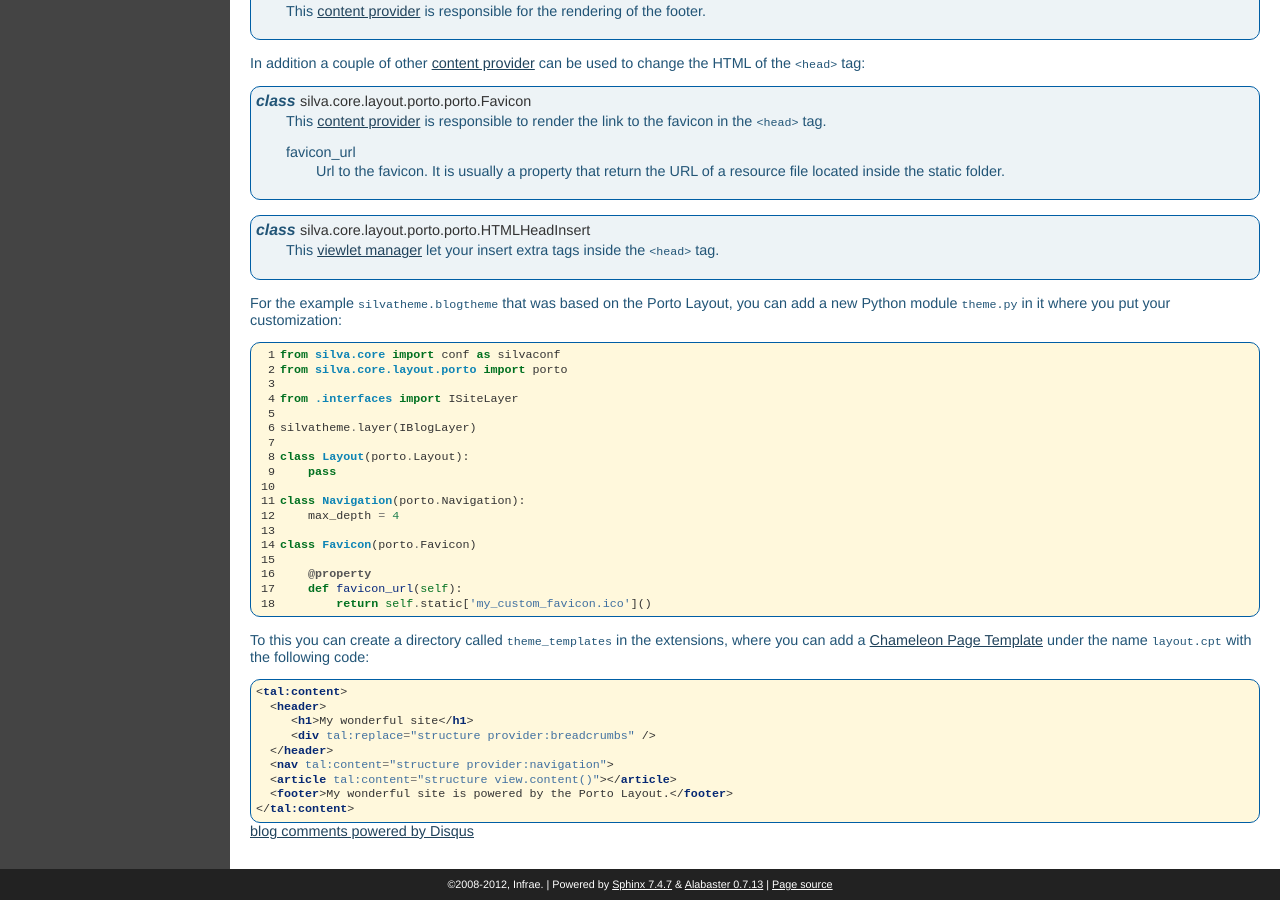
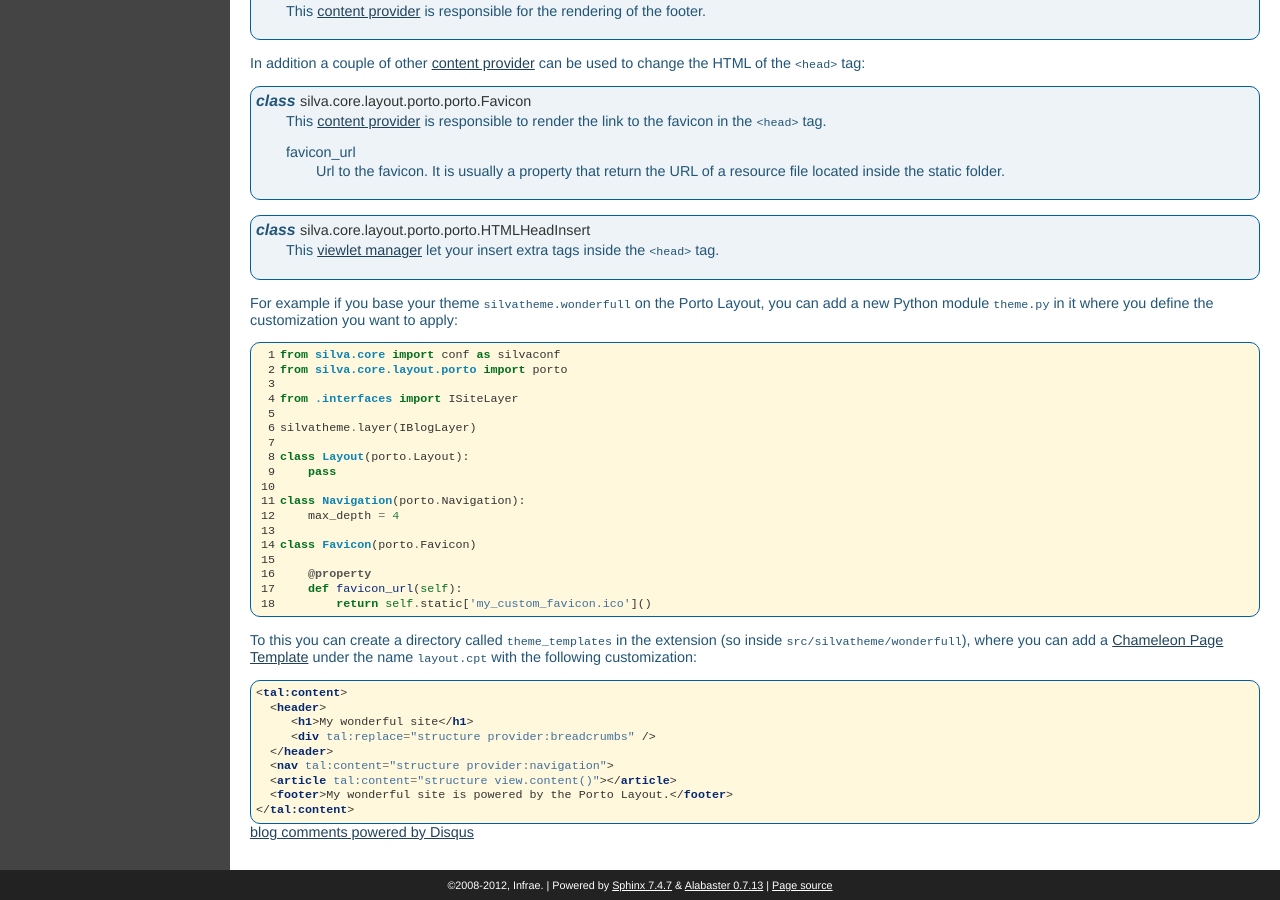
Before and after one commit to silvacms/documentation, a Sphinx documentation site: the page built from source/layout/porto.rst, in a window 1280 px wide and 900 px high, scrolled down 904 px. Built offline with Sphinx 7.4.7, drawn with Linux system fonts in a browser that asks for light colours; pages that are not in the unit, such as notebooks, are missing from menus; comment, search, counter and statistics services are not loaded.

Commit message:
Fix some details.

```diff
--- a/source/layout/base.rst
+++ b/source/layout/base.rst
@@ -187,7 +187,7 @@ with the :term:`Grok directive` :py:func:`grok.layer`. Optionaly you
 can define multiple layout and associate some of them to specific
 content type with the :term:`Grok directive` :py:func:`grok.context`.
 
-For the ``silvatheme.blogtheme` example you can define this really
+For the ``silvatheme.blogtheme`` example you can define this really
 simple layout:
 
 .. code-block:: python
--- a/source/layout/porto.rst
+++ b/source/layout/porto.rst
@@ -85,9 +85,9 @@ change the HTML of the ``<head>`` tag:
     This :term:`viewlet manager` let your insert extra tags inside the
     ``<head>`` tag.
 
-For the example ``silvatheme.blogtheme`` that was based on the Porto
-Layout, you can add a new Python module ``theme.py`` in it where you
-put your customization:
+For example if you base your theme ``silvatheme.wonderfull`` on the
+Porto Layout, you can add a new Python module ``theme.py`` in it where
+you define the customization you want to apply:
 
 .. sourcecode:: python
    :linenos:
@@ -111,10 +111,10 @@ put your customization:
        def favicon_url(self):
            return self.static['my_custom_favicon.ico']()
 
-
 To this you can create a directory called ``theme_templates`` in the
-extensions, where you can add a `Chameleon Page Template`_ under the
-name ``layout.cpt`` with the following code:
+extension (so inside ``src/silvatheme/wonderfull``), where you can add
+a `Chameleon Page Template`_ under the name ``layout.cpt`` with the
+following customization:
 
 .. code-block:: html
 
```
